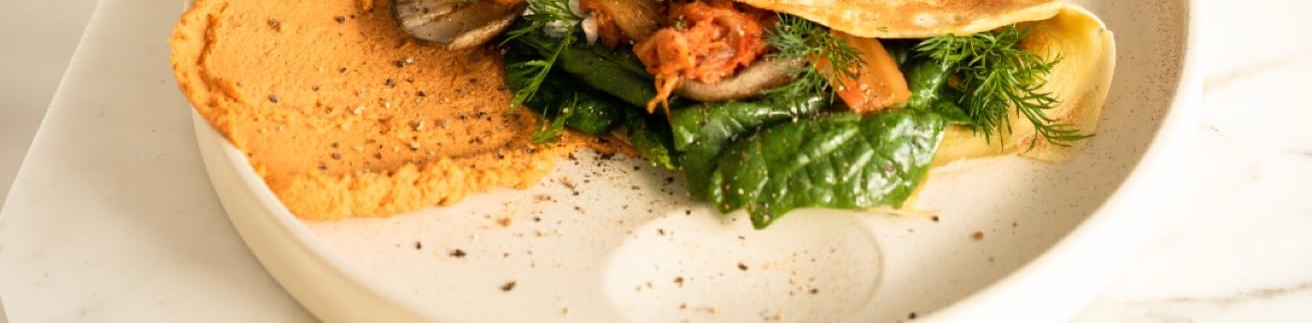
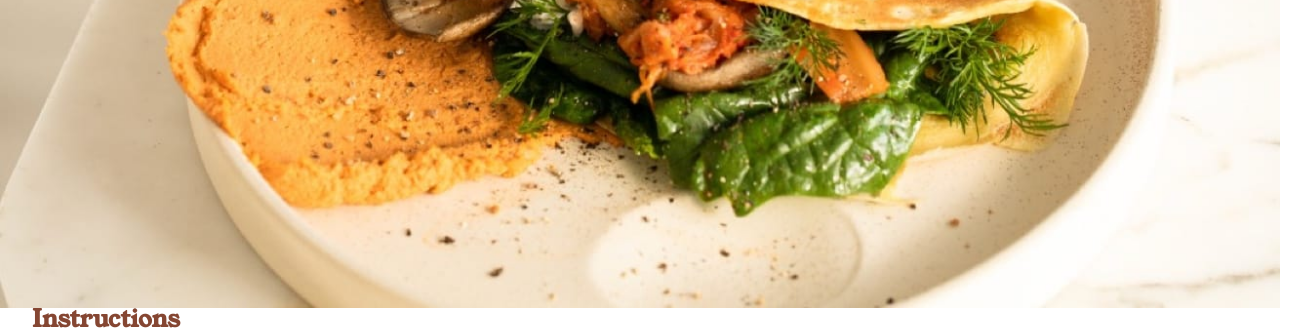
Before and after one commit to AlejandroLR00/Recipe-page, a plain HTML site: page index.html in a window 1280 px wide. Shown: the part 277-606 px from the top of the page, 1312 px wide, since content can reach past the window. Drawn offline with nearby package versions, Linux system fonts and the light colour scheme.

Commit message:
actualizacion

```diff
--- a/css/style.css
+++ b/css/style.css
@@ -12,6 +12,9 @@
 
     --Rose-00: hsl(332, 51%, 32%);
     --Rose-0: hsl(330, 100%, 98%);
+
+    --font1:Young Serif;
+    --font2:outfit;
 }
 
 *{
@@ -23,8 +26,52 @@ body{
     font-family: outfit, sans-serif;
 }
 
+.card{
+    padding: 200px 32px 0 32px;
 
-/* 8112034873 */
+}
+
+.card_img{
+    position: absolute;
+    width: 100vw;
+    top: 0;
+    left: 0;
+    right: 0
+}
+
+.title, .subtitle{
+    font-family:var(--font1);
+}
+
+.card_description{
+    margin-bottom: 20px;
+}
+
+.paragraph{
+    color: var(--Stone-600);
+}
+
+.preparation-title{
+    color: var(--Rose-00);
+}
+
+.subtitle{
+    color: var(--Brown-800);
+}
+
+.card_time{
+    background-color: var(--Rose-0);
+    padding: 10px;
+    border-radius: 10px;
+}
+
+.preparation_list{
+    /* outline: 1px solid red; */
+    padding: 15px;
+}
+.list-bold{
+    font-weight: bold;
+}
 
 
 
--- a/index.html
+++ b/index.html
@@ -23,8 +23,6 @@
 
       <img src="assets/images/image-omelette.jpeg" alt="image" class="card_img">
 
-    </div>
-
       <div class="card_description">
 
         <h1 class="title">Simple Omelette Recipe</h1>
@@ -39,7 +37,7 @@
         <ul class="preparation_list">
           <li class="list_item"><span class="list-bold">Total:</span> Approximately 10 minutes</li>
           <li class="list_item"><span class="list-bold">Preparation:</span> 5 minutes</li>
-        <li class="list_item"><span class="list-bold"><Cooking:/span> 5 minutes</li>
+          <li class="list_item"><span class="list-bold">Cooking:</span> 5 minutes</li>
         </ul>
       </div>
 
@@ -88,7 +86,11 @@
         </div>
       </div>
 
+    </div>
+
   </main>
+
+
 
   <footer class="attribution">
     Challenge by <a href="https://www.frontendmentor.io?ref=challenge" target="_blank">Frontend Mentor</a>.
```
Lines whose indentation alone changed are shown as unchanged.
